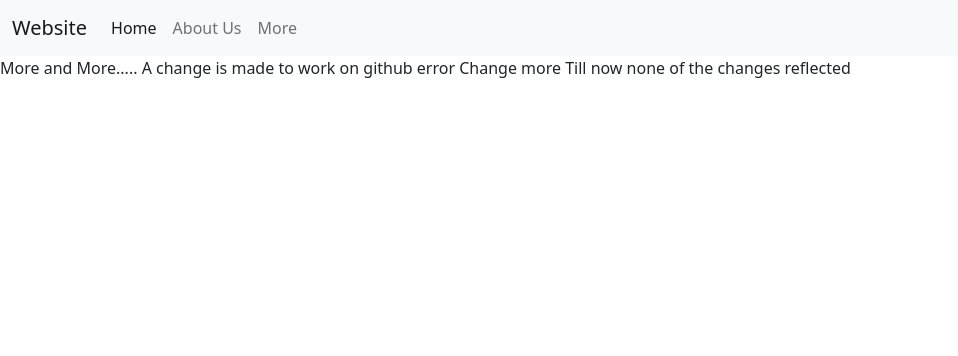
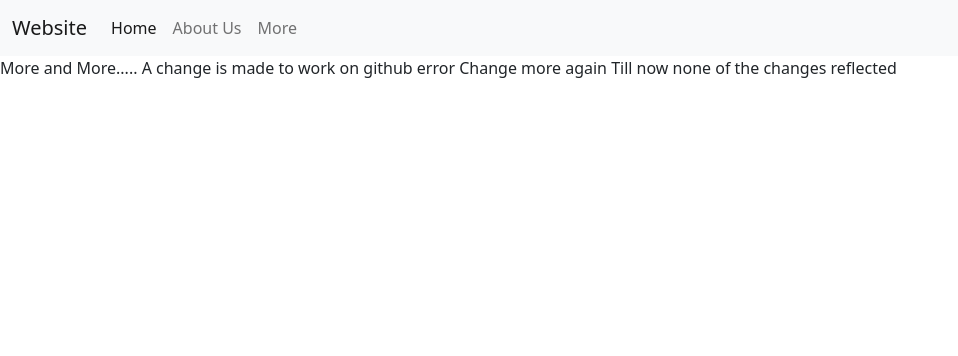
Before and after one commit to wayfrr/VA-Django-website-first_project, a Django app: page /more/ in a window 1280 px wide. Shown: the top 356 px of the page, without its empty margins (0-958 px from the left). Run offline with Django 3.2, Linux system fonts and the light colour scheme.

Commit message:
change more

```diff
--- a/website/templates/more.html
+++ b/website/templates/more.html
@@ -8,7 +8,8 @@
 {% block content %}
    More and More.....
    A change is made to work on github error
-   Change more
+   Change more again
+
    Till now none of the changes reflected
 
 {% endblock content %}
```
